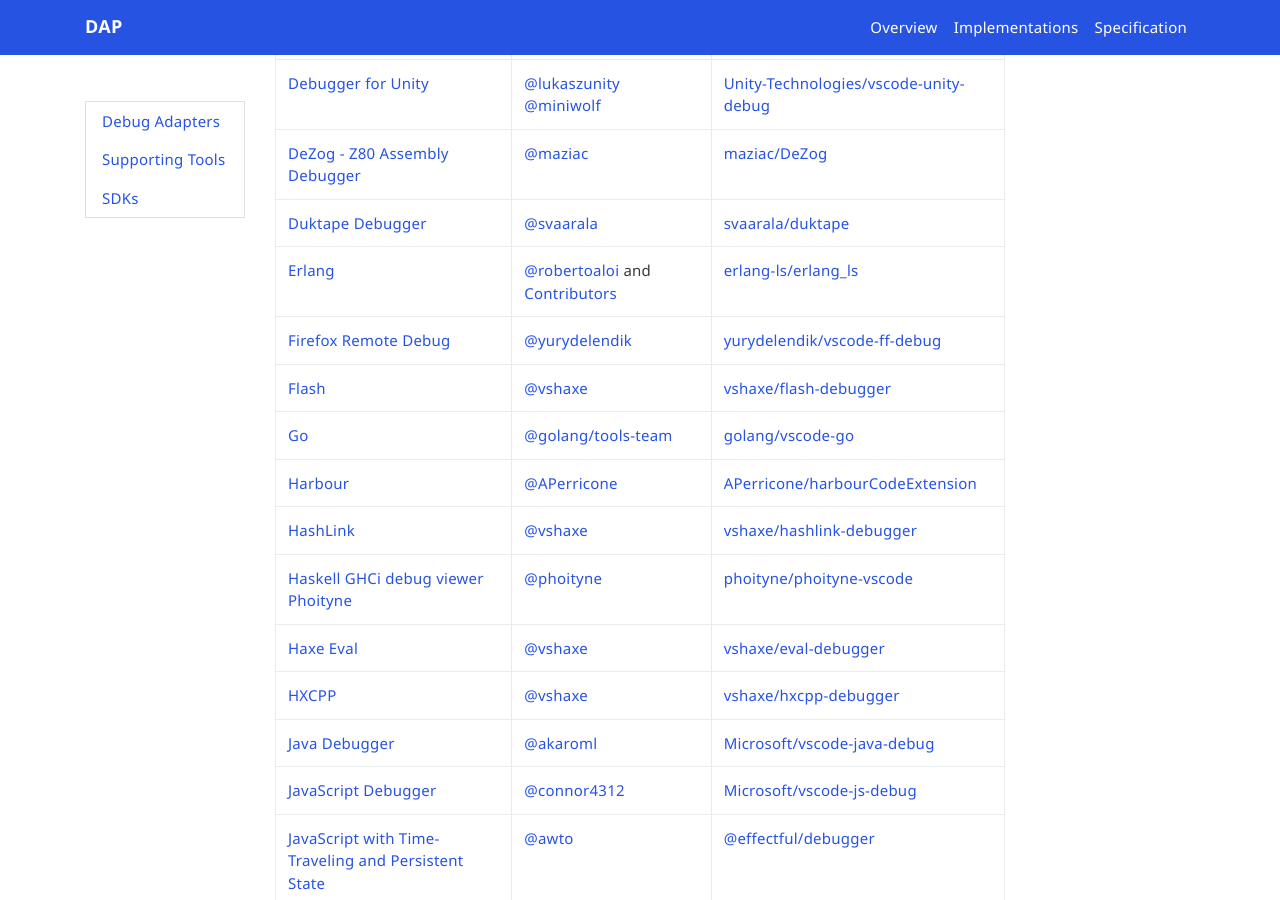
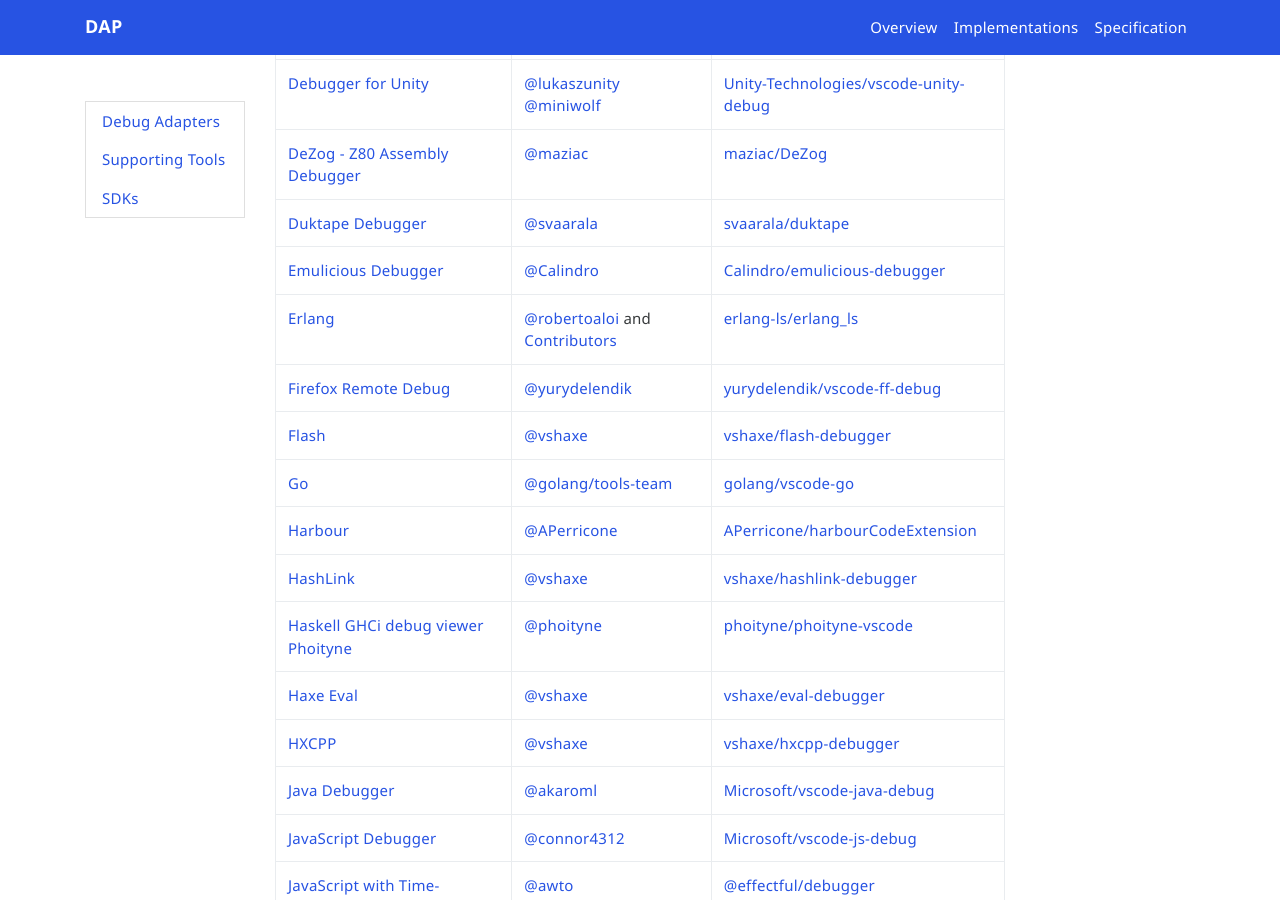
Before and after one commit to microsoft/debug-adapter-protocol, a Jekyll site: the page built from _implementors/adapters.md, in a window 1280 px wide and 900 px high, scrolled down 1037 px. Built offline with Jekyll 4.4.1, drawn with Linux system fonts in a browser that asks for light colours; nearby versions of some CDN libraries; comment, search, counter and statistics services are not loaded.

Commit message:
Added Emulicious Debugger

```diff
--- a/_implementors/adapters.md
+++ b/_implementors/adapters.md
@@ -29,6 +29,7 @@
 [Debugger for Unity](https://marketplace.visualstudio.com/items?itemName=Unity.unity-debug)|[@lukaszunity](https://github.com/lukaszunity) [@miniwolf](https://github.com/miniwolf)|[Unity-Technologies/vscode-unity-debug](https://github.com/Unity-Technologies/vscode-unity-debug)
 [DeZog - Z80 Assembly Debugger](https://marketplace.visualstudio.com/items?itemName=maziac.dezog)|[@maziac](https://github.com/maziac)|[maziac/DeZog](https://github.com/maziac/dezog)
 [Duktape Debugger](https://marketplace.visualstudio.com/items?itemName=HaroldBrenes.duk-debug)|[@svaarala](https://github.com/svaarala)|[svaarala/duktape](https://github.com/svaarala/duktape)
+[Emulicious Debugger](https://marketplace.visualstudio.com/items?itemName=emulicious.emulicious-debugger)|[@Calindro](https://github.com/Calindro)|[Calindro/emulicious-debugger](https://github.com/Calindro/emulicious-debugger)
 [Erlang](https://marketplace.visualstudio.com/items?itemName=erlang-ls.erlang-ls)|[@robertoaloi](https://github.com/robertoaloi) and [Contributors](https://github.com/erlang-ls/erlang_ls/graphs/contributors)|[erlang-ls/erlang_ls](https://github.com/erlang-ls/erlang_ls)
 [Firefox Remote Debug](https://marketplace.visualstudio.com/items?itemName=yurydelendik.firefox-debug)|[@yurydelendik](https://github.com/yurydelendik)|[yurydelendik/vscode-ff-debug](https://github.com/yurydelendik/vscode-ff-debug)
 [Flash](https://marketplace.visualstudio.com/items?itemName=vshaxe.haxe-debug)|[@vshaxe](https://github.com/vshaxe/)|[vshaxe/flash-debugger](https://github.com/vshaxe/flash-debugger)
```
